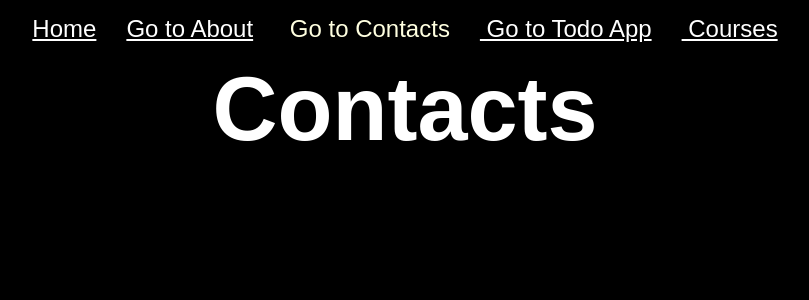
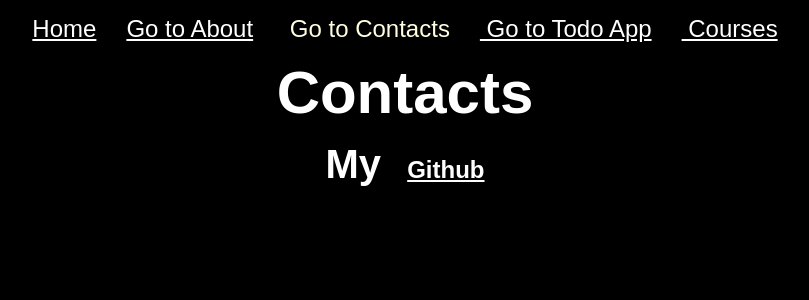
Before and after one commit to Eltach00/react-course-projects, a React (Create React App) app: page /contacts in a window 1280 px wide. Shown: the top 300 px of the page, without its empty margins (235-1044 px from the left). Built offline with nearby package versions, Linux system fonts and the light colour scheme.

Commit message:
about and contacts updated

```diff
--- a/src/App.css
+++ b/src/App.css
@@ -31,6 +31,11 @@ nav a {
 }
 
 h1 {
-  font-size: 90px;
+  font-size: 60px;
   margin-top: 15px;
 }
+
+h2 {
+  font-size: 40px;
+  margin-top: 15px;
+}
--- a/src/Router/About.jsx
+++ b/src/Router/About.jsx
@@ -1,5 +1,10 @@
 const About = () => {
-  return <h1>About</h1>
+  return (
+    <div>
+      <h1>About</h1>
+      <h2>Eltadzh Guliev React Course Project</h2>
+    </div>
+  )
 }
 
 export default About
--- a/src/Router/Contacts.jsx
+++ b/src/Router/Contacts.jsx
@@ -1,5 +1,12 @@
 const Contacts = () => {
-  return <h1>Contacts</h1>
+  return (
+    <div>
+      <h1>Contacts</h1>
+      <h2>
+        My <a href="https://github.com/Eltach00">Github</a>
+      </h2>
+    </div>
+  )
 }
 
 export default Contacts
```
